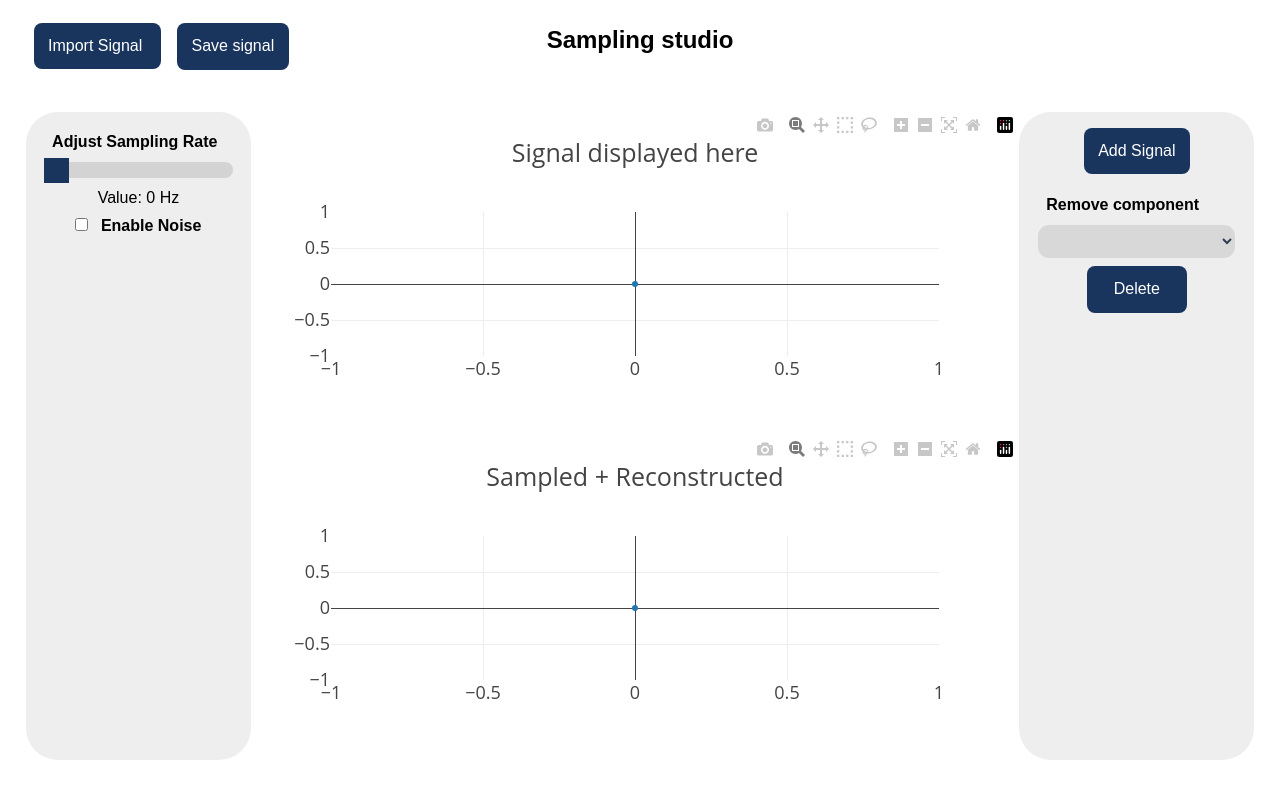
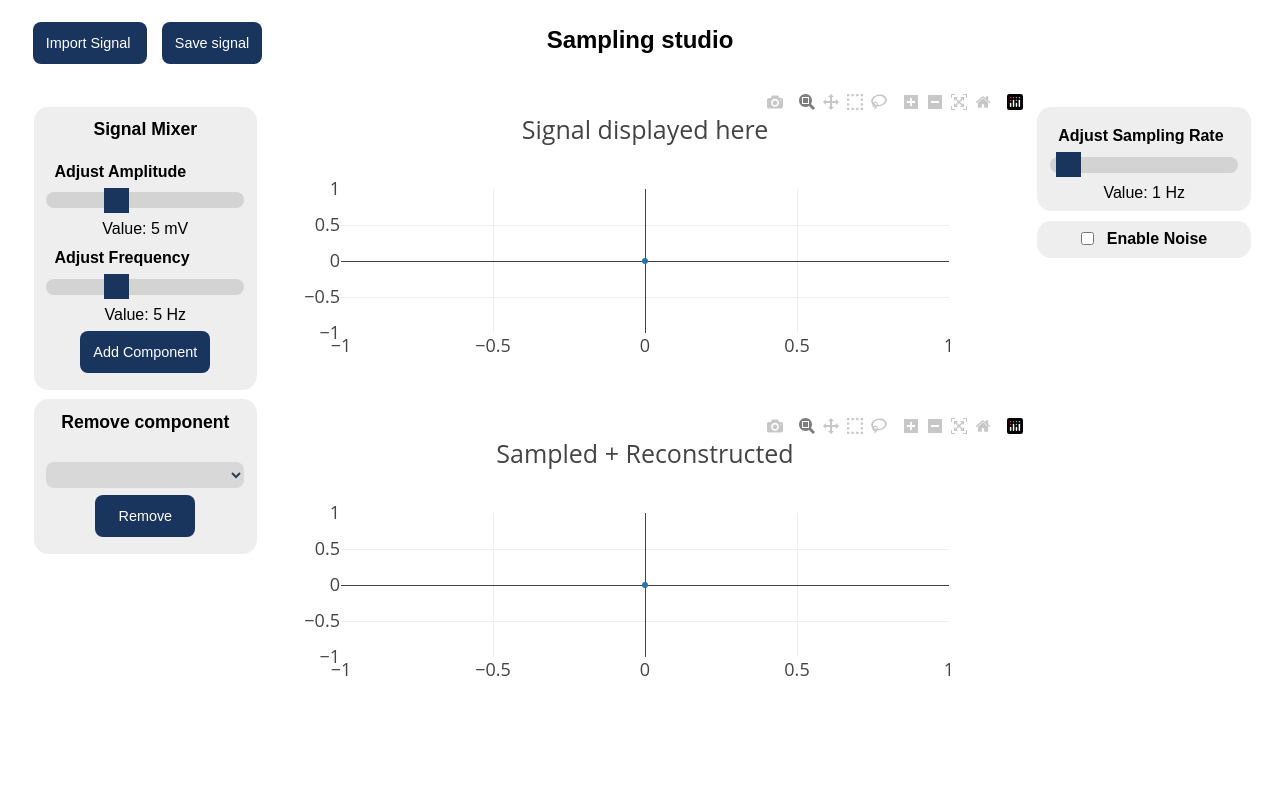
Before and after one commit to YousefKadry/DSP_Task1_12, a Flask app: page /SignalStudio in a window 1280 px wide. Run offline with Flask 2, Linux system fonts and the light colour scheme; lists and menus that the app fills with data are empty; some libraries are stand-ins or nearby versions.

Commit message:
rearranged options, slider not done -Sarta

```diff
--- a/SignalStudio/static/css/index.css
+++ b/SignalStudio/static/css/index.css
@@ -38,11 +38,21 @@
     text-align: center;
     margin-bottom: -3%
   }
+  .section-title {
+    min-width: 20%;
+    max-height: 1vh;
+    font-size: 1.1rem;
+    font-weight: bold;
+    display: block;
+    text-align: center;
+    margin-bottom: 1.5rem;
+    margin-top: 0.2rem;
+  }
   .leftheader{
     min-width: 20%;
     font-size: 1rem;
     font-weight: bold;
-    padding-top: 2%;
+    padding-top: 6%;
     text-align: left;
     margin-left: 0.5rem;
   }
@@ -55,7 +65,7 @@
     border-radius: 0.5rem;
     background-color: #19345D;
     color:white;
-    font-size: 1rem;
+    font-size: 0.9rem;
   }
   button:hover {
     background-color: #192639;
@@ -70,6 +80,7 @@
     overflow: hidden;
     clip: rect(0,0,0,0);
     border: 0;
+    font-size: 0.8rem;
   }
   .import-btn {
     padding: 0.9em;
@@ -79,6 +90,7 @@
     border-radius: 0.5rem;
     background-color: #19345D;
     color:white;
+    font-size: 0.9rem;
   }
   .import-btn:hover{
     background-color: #192639;
@@ -90,7 +102,6 @@
 /* signal frame styling */
   .mid-section {
     height: 80vh;
-  margin-top: 1rem;
   }
   .mid-section > div {
     display: table-cell;
@@ -102,7 +113,7 @@
     text-align: center;
     width: 20vw;
     height: 79vh;
-  background-color: #eee;
+    /* background-color: #eee; */
   }
   #snrValue{
     width: 53%;
@@ -143,18 +155,18 @@
     text-align: center;
     width:20vw;
     height: 79vh;
-  background-color: #eee;
+    /* background-color: #eee; */
   }
   #addedSignals {
-  display: block;
+    /* display: block; */
     width: 100%;
-  margin-top: 0.7rem;
+    margin-top: 1.1rem;
     border: none;
     background-color: #d3d3d3;
     color: #001330;
-  border-radius: 0.7rem;
+    border-radius: 0.5rem;
     text-align: center;
-  padding: 0.5rem;
+    padding: 0.3rem;
     opacity: 0.8;
     font-weight: bold;
   }
@@ -181,6 +193,9 @@ input[type="range"]:focus {
   margin-right: auto;
   margin-bottom: 0.6rem;
   margin-top: 0.6rem;
+  background-color: #eee;
+  padding: 0.6rem 0.8rem;
+  border-radius: 0.9rem;
 }
 .slider {
   margin-top: 0.7rem;
--- a/SignalStudio/static/js/processing.js
+++ b/SignalStudio/static/js/processing.js
@@ -22,7 +22,7 @@ class sigProcessing {
 
     generate(amp, f, time = this.time, step = this.step) {
         const exp = "amp * Math.sin(2*pi*x*f)";
-        const pi = 22 / 7;
+        const pi = Math.PI;
         this.freq = f;
         this.amp = amp;
         this.time = time;
@@ -77,12 +77,12 @@ class sigProcessing {
   reconstructSig(samplingRate){
       this.reconSignal[0].x = [...this.data[0].x]
       let reconY = [];
-      let Ts=1/samplingRate;
+      let Fs=samplingRate;
       //calculating the reconstructed signal using sinc interpolation
       for (let itr=0; itr<this.data[0].x.length; itr+=1){
         let interpolatedValue=0;
         for (let itrS = 0; itrS < this.sampledSignal[0].y.length; itrS+=1) {
-          let intrpolationComp = Math.PI*(this.reconSignal[0].x[itr]-itrS*Ts)/Ts;
+          let intrpolationComp = Math.PI*(this.reconSignal[0].x[itr]-itrS/Fs)*Fs;
           interpolatedValue += this.sampledSignal[0].y[itrS]*(Math.sin(intrpolationComp)/intrpolationComp);
         }
         reconY.push(interpolatedValue);
@@ -92,8 +92,8 @@ class sigProcessing {
 //plotting the sampled and and reconstructed signal
   updateReconGraph(samplingRate){
     this.reconstructSig(samplingRate);
-    this.reconSignal[0].name = 'Recon Signal'
-    this.sampledSignal[0].name = 'Sampled Signal'
+    this.reconSignal[0].name = 'Reconstructed'
+    this.sampledSignal[0].name = 'Sampled'
 
     //plotting the signal
     Plotly.newPlot(
@@ -140,10 +140,11 @@ class sigProcessing {
         const z1 = Math.sqrt(-2.0 * Math.log(u1)) * Math.sin(2.0 * Math.PI * u2);
 
         return { z0, z1 };
+        // return z0;
     }
     getNormallyDistributedRandomNumber(mean, stddev) {
         const { z0, _ } = this.boxMullerTransform();
-
+        // const z0 = this.boxMullerTransform();
         return z0 * stddev + mean;
     }
 
@@ -206,6 +207,7 @@ class sigProcessing {
         }
 
         importSignal(parsedFile){
+            this.signalList = [];
             let x = []
             let y = []
             let keys = Object.keys(parsedFile[0])
@@ -216,7 +218,7 @@ class sigProcessing {
             })
             this.data[0].x = x
             this.data[0].y = y
-            this.addedSignalNum+=1
+            this.addedSignalNum=1
             let data = [{ x: [...x], y: [...y], mode: "lines", type: "line" }]
             this.signalList[`Signal${this.addedSignalNum}`] = data
         }
--- a/SignalStudio/templates/index.html
+++ b/SignalStudio/templates/index.html
@@ -41,13 +41,47 @@
     <div class="mid-section">
       <!-- section to the left of the frame -->
       <div id="left-options" class="left-options">
-        <!-- Sampling rate slider -->
+        <!-- <button
+          type="button" name="button" id="compose"
+          class="add-noise-btn">
+          Add Signal
+          </button> -->
+        <!-- Signal mixer section -->
+        <div class="optioncontainer">
+            <p class="section-title">Signal Mixer</p>
+            <!-- Amplitude slider section -->
+            <p class="leftheader">Adjust Amplitude</p>
+            <input type="range" id="amp" min="0" max="15" value="5" class="slider">
+            <p>Value: <span id="ampOutput"></span></p>
+            <!--  frequency slider stuff  -->
+            <p class="leftheader">Adjust Frequency</p>
+            <input type="range" id="freq" min="0" max="15" value="5" class="slider">
+            <p>Value: <span id="freqOutput"></span></p>
+            <button type="button" name="button" id="addSignalBtn" class="add-noise-btn">Add Component</button>
+
+          </div>
+
+        <!-- remove component section -->
+        <div class="optioncontainer">
+          <p class="section-title">Remove component</p>
+          <select id="addedSignals"></select>
+          <button type="button" name="button" id="deleteBtn" class="add-noise-btn">Remove</button>
+        </div>
+      </div>
+
+      <!-- this div is the signal frame -->
+      <div class="signalframe">
+        <div id="plot1" class="myPlot"></div>
+        <div id="plot2" class="myPlot"></div>
+      </div>
+      <!-- section to the right of the frame -->
+      <div id="right-options" class="right-options">
+          <!-- Sampling rate slider -->
         <div class="optioncontainer">
           <p class="leftheader">Adjust Sampling Rate</p>
-          <input type="range" id="samplingRate" min="0" max="30" value="0" class="slider">
+          <input type="range" id="samplingRate" min="0" max="30" value="1" class="slider">
           <p>Value: <span id="SROutput"></span></p>
         </div>
-
         <!-- Add noise section -->
         <div class="optioncontainer">
           <!-- Add noise checkbox -->
@@ -61,43 +95,6 @@
             <button type="button" name="button" id="add-noise-btn" class="add-noise-btn">Apply noise</button>
           </div>
         </div>
-
-
-      </div>
-      <!-- this div is the signal frame -->
-      <div class="signalframe">
-        <div id="plot1" class="myPlot"></div>
-        <div id="plot2" class="myPlot"></div>
-      </div>
-      <!-- section to the right of the frame -->
-      <div id="right-options" class="right-options">
-        <button
-          type="button" name="button" id="compose"
-          class="add-noise-btn">
-          Add Signal
-          </button>
-        <form id = 'composerForm'>
-          <div class="optioncontainer">
-            <p class="leftheader">Adjust Amplitude</p>
-            <input type="range" id="amp" min="0" max="15" value="5" class="slider">
-            <p>Value: <span id="ampOutput"></span></p>
-          </div>
-          <!-- thid div is the Frequency slider -->
-          <div class="optioncontainer">
-            <p class="leftheader">Adjust Frequency</p>
-            <input type="range" id="freq" min="0" max="15" value="5" class="slider">
-            <p>Value: <span id="freqOutput"></span></p>
-          </div>
-          <div>
-            <button type="button" name="button" id="addSignalBtn" class="add-noise-btn">Apply Component</button>
-          </div>
-        </form>
-        <div class="optioncontainer">
-          <p class="leftheader">Remove component</p>
-          <select id="addedSignals"></select>
-          <button type="button" name="button" id="deleteBtn" class="add-noise-btn">Delete</button>
-        </div>
-
       </div>
     </div>
 
```
Also changed, not shown: other parts of SignalStudio/static/css/index.css (+2 -1 lines), SignalStudio/static/js/frame_scripts.js (+11 -10 lines). Lines whose indentation alone changed are shown as unchanged.
